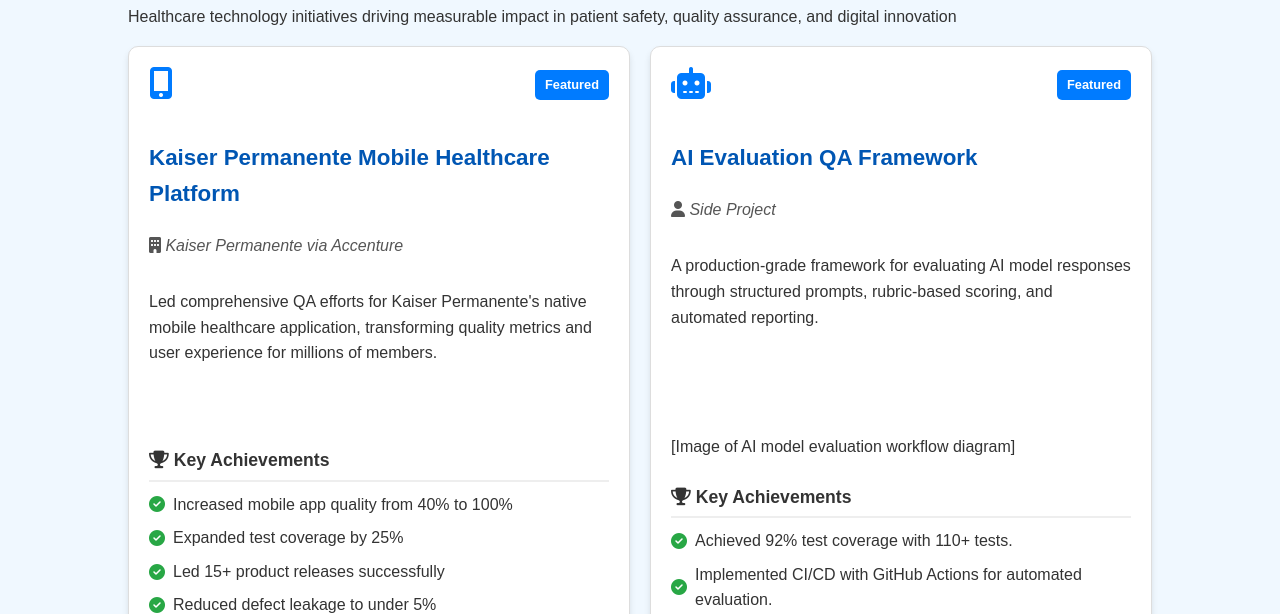
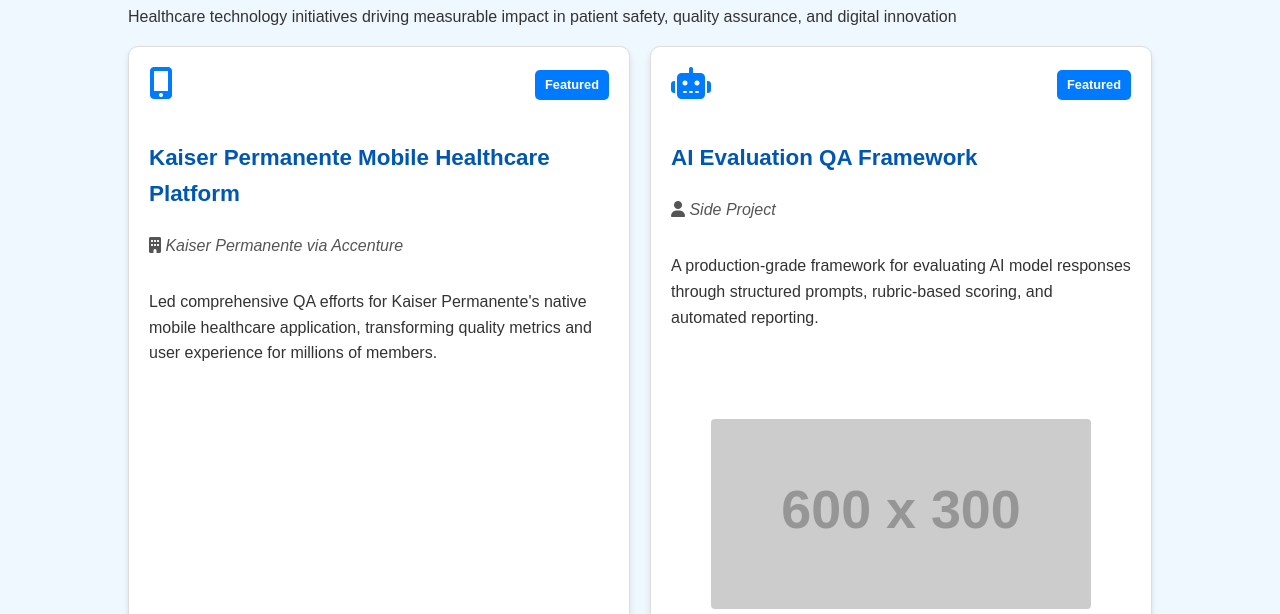
Before and after one commit to darshil0/darshil-portfolio, a plain HTML site: page projects.html in a window 1280 px wide. Shown: the part 338-952 px from the top of the page. Drawn offline with Linux system fonts and the light colour scheme; placeholder pictures from the web are drawn by us; a web font is replaced by a local one.

Commit message:
Update projects.html

```diff
--- a/projects.html
+++ b/projects.html
@@ -143,9 +143,7 @@
                   Featured
                 </div>
               </div>
-              <h3 class="project-title">
-                AI Evaluation QA Framework
-              </h3>
+              <h3 class="project-title">AI Evaluation QA Framework</h3>
               <p class="project-client">
                 <i class="fas fa-user" aria-hidden="true"></i> Side Project
               </p>
@@ -155,10 +153,13 @@
                 reporting.
               </p>
 
-
-
-[Image of AI model evaluation workflow diagram]
-
+              <figure class="project-visual">
+                <img
+                  src="https://placehold.co/600x300/f0f0f0/333?text=AI+Model+Evaluation+Workflow"
+                  alt="Diagram showing the AI model evaluation workflow including prompt structuring, scoring, and reporting"
+                  style="width: 100%; height: auto; border-radius: 4px; margin: 1rem 0;"
+                />
+              </figure>
 
               <div class="project-impact">
                 <h4>
```
